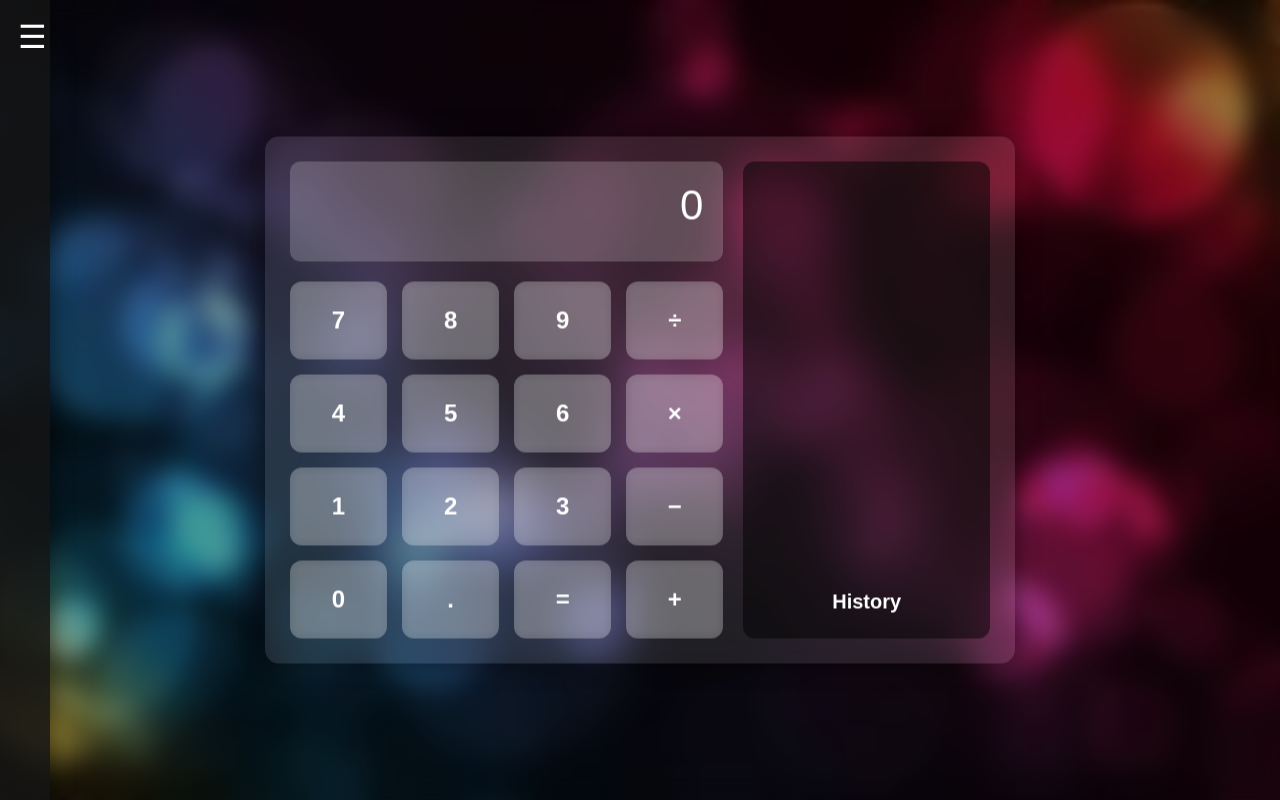
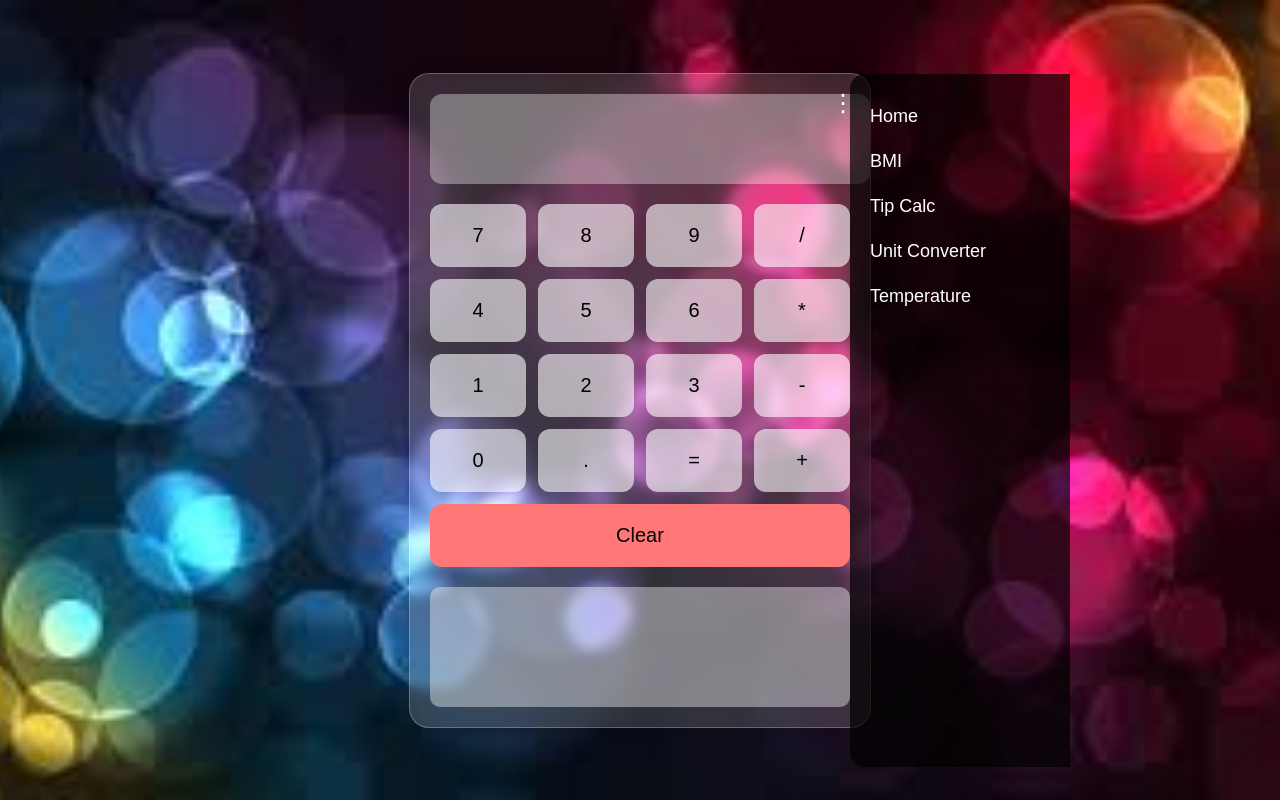
Before and after one commit to Nethra1619/calculator, a plain HTML site: page index.html in a window 1280 px wide. Drawn offline with Linux system fonts and the light colour scheme.

Commit message:
Update index.html

```diff
--- a/index.html
+++ b/index.html
@@ -3,7 +3,7 @@
 <head>
 <meta charset="UTF-8" />
 <meta name="viewport" content="width=device-width, initial-scale=1.0" />
-<title>Calculator</title>
+<title>Wide Calculator</title>
 
 <style>
     body {
@@ -12,218 +12,182 @@
         height: 100vh;
         font-family: Arial, sans-serif;
         background: url('bubble.png') no-repeat center center/cover;
+        display: flex;
+        justify-content: center;
+        align-items: center;
     }
 
-    /* Overlay for blur */
-    .overlay {
-        position: fixed;
-        top: 0; left: 0;
-        width: 100%; height: 100%;
-        backdrop-filter: blur(12px);
-        background: rgba(0,0,0,0.4);
+    /* Main Calculator Container */
+    .calc-wrapper {
+        width: 420px;
+        padding: 20px;
+        backdrop-filter: blur(6px);
+        background: rgba(255, 255, 255, 0.15);
+        border-radius: 20px;
+        border: 1px solid rgba(255, 255, 255, 0.25);
+        box-shadow: 0 0 20px rgba(0,0,0,0.2);
+        position: relative;
     }
 
-    /* Sidebar menu */
-    .sidebar {
-        position: fixed;
-        top: 0;
-        left: -260px;
-        width: 260px;
-        height: 200%;
-        background: rgba(20,20,20,0.85);
-        backdrop-filter: blur(10px);
-        box-shadow: 4px 0 20px rgba(0,0,0,0.4);
-        transition: 0.3s ease;
-        padding: 25px;
-    }
-    .sidebar.open { left: 0; }
-    .sidebar a {
-        display: block;
-        color: #fff;
-        margin: 18px 0;
-        text-decoration: none;
-        font-size: 20px;
-        font-weight: 600;
+    /* Menu Icon */
+    .menu-icon {
+        position: absolute;
+        top: 15px;
+        right: 15px;
+        font-size: 24px;
+        cursor: pointer;
+        color: white;
     }
 
-    /* Menu Button */
-    .menu-btn {
-        position: fixed;
-        top: 18px;
-        left: 18px;
-        font-size: 32px;
-        color: white;
-        cursor: pointer;
-        z-index: 1000;
+    /* Hidden Menu */
+    .side-menu {
+        position: absolute;
+        top: 0;
+        right: -200px;
+        width: 180px;
+        height: 100%;
+        background: rgba(0, 0, 0, 0.7);
+        padding: 20px;
+        border-radius: 15px 0 0 15px;
+        transition: 0.4s;
     }
 
-    /* Calculator Box */
-    .calculator {
-        position: absolute;
-        top: 50%;
-        left: 50%;
-        transform: translate(-50%, -50%);
-        width: 700px; /* wider calculator */
-        padding: 25px;
-        background: rgba(255,255,255,0.1);
-        backdrop-filter: blur(18px);
-        border-radius: 14px;
-        box-shadow: 0 0 25px rgba(0,0,0,0.45);
+    .side-menu a {
+        display: block;
         color: white;
-        display: flex;
-        flex-direction: row;
-        gap: 20px;
+        padding: 12px 0;
+        text-decoration: none;
+        font-size: 18px;
     }
 
-    /* Calculator main part */
-    .calc-main {
-        flex: 2;
+    .side-menu a:hover {
+        text-decoration: underline;
     }
 
-    .screen {
+    /* Display Screen (Wide Style) */
+    #display {
         width: 100%;
-        height: 100px; /* taller screen */
-        background: rgba(255,255,255,0.2);
-        border-radius: 10px;
+        height: 70px;
+        font-size: 38px;
+        border: none;
         margin-bottom: 20px;
+        padding: 10px;
+        border-radius: 12px;
         text-align: right;
-        padding: 20px;
-        font-size: 42px; /* bigger font */
-        box-sizing: border-box;
-        overflow-x: auto;
+        background: rgba(255, 255, 255, 0.35);
+        color: black;
+        outline: none;
     }
 
-    .btn-grid {
+    /* Buttons Grid */
+    .buttons {
         display: grid;
         grid-template-columns: repeat(4, 1fr);
-        gap: 15px;
+        gap: 12px;
     }
 
     button {
-        padding: 25px; /* bigger buttons */
-        font-size: 24px;
+        padding: 20px;
+        border: none;
+        font-size: 20px;
         border-radius: 12px;
-        border: none;
-        background: rgba(255,255,255,0.25);
-        color: white;
         cursor: pointer;
-        font-weight: 600;
-        backdrop-filter: blur(5px);
+        background: rgba(255, 255, 255, 0.6);
+        transition: 0.2s;
     }
 
-    button:active {
-        transform: scale(0.95);
+    button:hover {
+        background: rgba(255, 255, 255, 0.9);
     }
 
     /* History Panel */
-    .history {
-        flex: 1;
-        background: rgba(0,0,0,0.5);
-        border-radius: 12px;
-        padding: 15px;
-        max-height: 470px;
+    .history-box {
+        margin-top: 20px;
+        height: 100px;
         overflow-y: auto;
-        display: flex;
-        flex-direction: column-reverse;
+        background: rgba(255,255,255,0.4);
+        padding: 10px;
+        border-radius: 10px;
         font-size: 18px;
     }
-
-    .history h3 {
-        margin: 0 0 10px 0;
-        font-size: 20px;
-        text-align: center;
-    }
-
-    .history-item {
-        padding: 10px;
-        margin: 6px 0;
-        background: rgba(255,255,255,0.1);
-        border-radius: 8px;
-        word-wrap: break-word;
-    }
-
 </style>
 </head>
+
 <body>
 
-<div class="overlay"></div>
+<div class="calc-wrapper">
 
-<!-- Menu Button -->
-<div class="menu-btn" onclick="toggleMenu()">☰</div>
+    <div class="menu-icon" onclick="toggleMenu()">⋮</div>
 
-<!-- Sidebar Menu -->
-<div class="sidebar" id="sidebar">
+    <div class="side-menu" id="menu">
         <a href="index.html">Home</a>
-    <a href="tip.html">Tip Calculator</a>
-    <a href="bmi.html">BMI Calculator</a>
-    <a href="temp.html">Temperature Converter</a>
+        <a href="bmi.html">BMI</a>
+        <a href="tip.html">Tip Calc</a>
         <a href="unit.html">Unit Converter</a>
+        <a href="temp.html">Temperature</a>
     </div>
 
-<!-- Calculator -->
-<div class="calculator">
-    <div class="calc-main">
-        <div id="display" class="screen">0</div>
-        <div class="btn-grid">
-            <button onclick="press('7')">7</button>
-            <button onclick="press('8')">8</button>
-            <button onclick="press('9')">9</button>
-            <button onclick="press('/')">÷</button>
+    <input type="text" id="display" disabled>
 
-            <button onclick="press('4')">4</button>
-            <button onclick="press('5')">5</button>
-            <button onclick="press('6')">6</button>
-            <button onclick="press('*')">×</button>
+    <div class="buttons">
+        <button onclick="append('7')">7</button>
+        <button onclick="append('8')">8</button>
+        <button onclick="append('9')">9</button>
+        <button onclick="append('/')">/</button>
 
-            <button onclick="press('1')">1</button>
-            <button onclick="press('2')">2</button>
-            <button onclick="press('3')">3</button>
-            <button onclick="press('-')">−</button>
+        <button onclick="append('4')">4</button>
+        <button onclick="append('5')">5</button>
+        <button onclick="append('6')">6</button>
+        <button onclick="append('*')">*</button>
 
-            <button onclick="press('0')">0</button>
-            <button onclick="press('.')">.</button>
+        <button onclick="append('1')">1</button>
+        <button onclick="append('2')">2</button>
+        <button onclick="append('3')">3</button>
+        <button onclick="append('-')">-</button>
+
+        <button onclick="append('0')">0</button>
+        <button onclick="append('.')">.</button>
         <button onclick="calculate()">=</button>
-            <button onclick="press('+')">+</button>
-        </div>
+        <button onclick="append('+')">+</button>
+
+        <button onclick="clearDisplay()" style="grid-column: span 4; background:#ff7777;">Clear</button>
     </div>
 
-    <!-- History Panel -->
-    <div class="history" id="historyPanel">
-        <h3>History</h3>
-    </div>
+    <div class="history-box" id="history"></div>
+
 </div>
 
 <script>
-    let display = document.getElementById("display");
-    let historyPanel = document.getElementById("historyPanel");
+function append(num) {
+    document.getElementById("display").value += num;
+}
 
-    function press(num) {
-        if (display.innerText === "0") {
-            display.innerText = num;
-        } else {
-            display.innerText += num;
+function clearDisplay() {
+    document.getElementById("display").value = "";
+}
+
+function calculate() {
+    let expr = document.getElementById("display").value;
+    try {
+        let result = eval(expr);
+        document.getElementById("display").value = result;
+
+        // Save history
+        let h = document.getElementById("history");
+        h.innerHTML += expr + " = " + result + "<br>";
+
+    } catch (e) {
+        document.getElementById("display").value = "Error";
     }
 }
 
-    function calculate() {
-        try {
-            let result = eval(display.innerText);
-            addToHistory(display.innerText + " = " + result);
-            display.innerText = result;
-        } catch {
-            display.innerText = "Error";
+function toggleMenu() {
+    let menu = document.getElementById("menu");
+    if (menu.style.right === "0px") {
+        menu.style.right = "-200px";
+    } else {
+        menu.style.right = "0px";
     }
-    }
-
-    function addToHistory(entry) {
-        let div = document.createElement("div");
-        div.className = "history-item";
-        div.innerText = entry;
-        historyPanel.appendChild(div);
-    }
-
-    function toggleMenu() {
-        document.getElementById("sidebar").classList.toggle("open");
 }
 </script>
 
```
Lines whose indentation alone changed are shown as unchanged.
